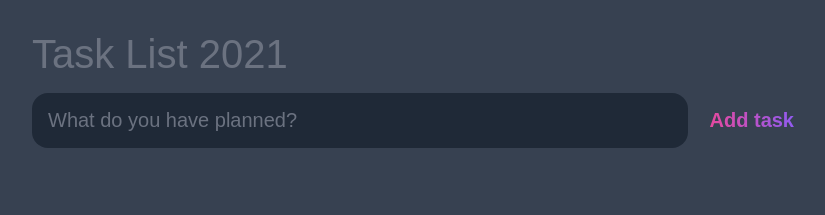
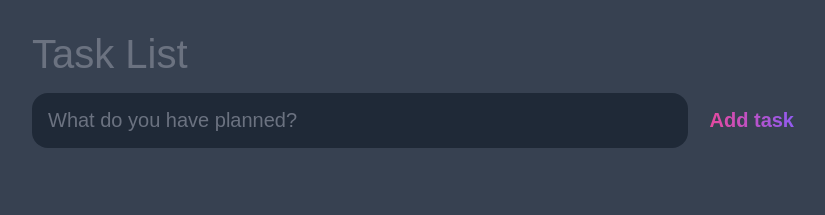
Before and after one commit to rjrkanagasabai/To_do-List, a plain HTML site: page index.html in a window 1280 px wide. Shown: the whole page, without its empty margins (224-1049 px from the left). Drawn offline with Linux system fonts and the light colour scheme.

Commit message:
edit commit

```diff
--- a/index.html
+++ b/index.html
@@ -4,13 +4,13 @@
     <meta charset="UTF-8" />
     <meta http-equiv="X-UA-Compatible" content="IE=edge" />
     <meta name="viewport" content="width=device-width, initial-scale=1.0" />
-    <title>Task List 2021</title>
+    <title>Task List</title>
 
     <link rel="stylesheet" href="styles.css" />
   </head>
   <body>
     <header>
-      <h1>Task List 2021</h1>
+      <h1>Task List</h1>
       <form id="new-task-form">
         <input
           type="text"
```
